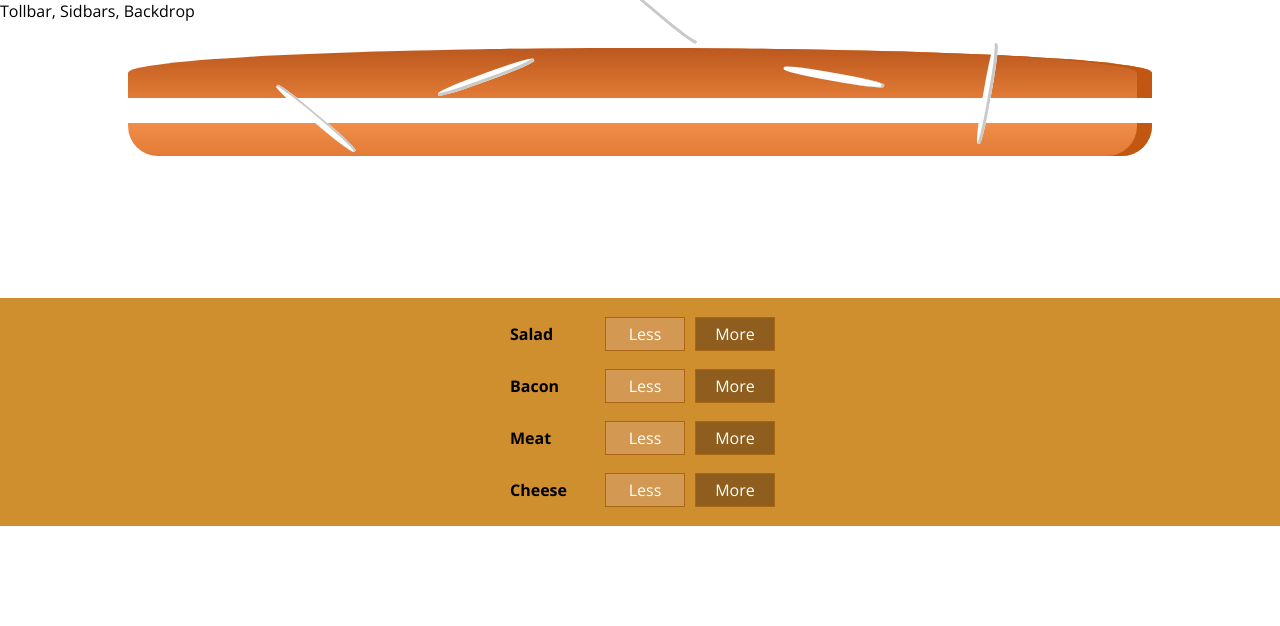
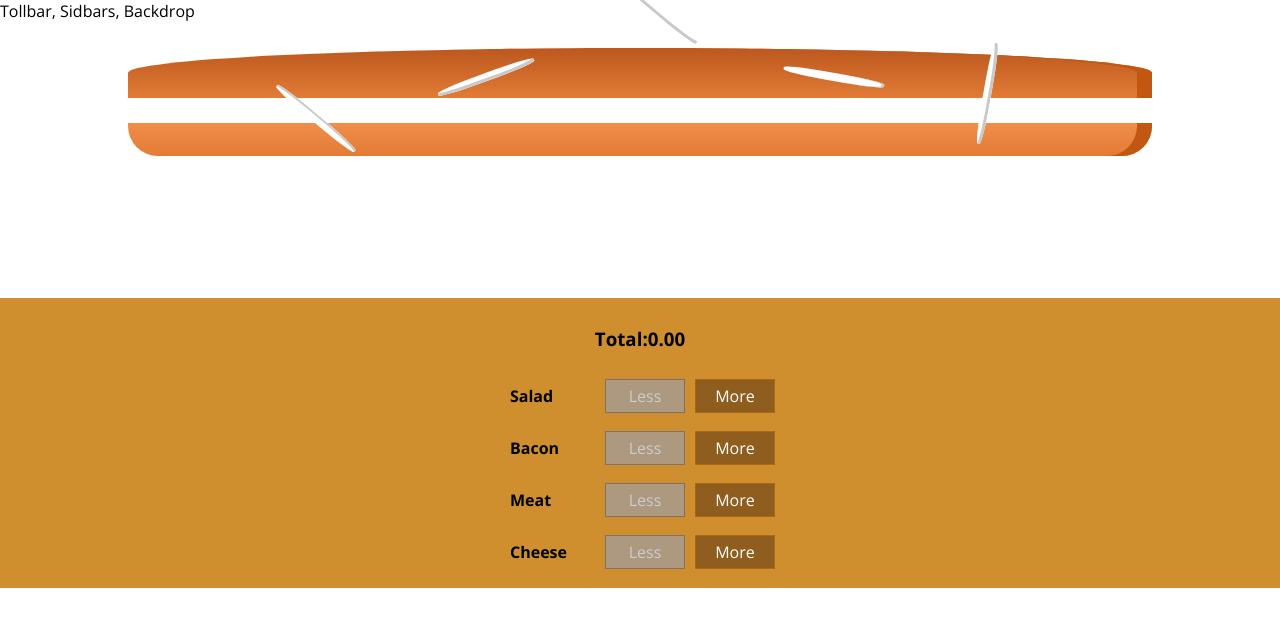
Before and after one commit to hernanimattos/burguer-react-study, a React (Create React App) app: page / in a window 1280 px wide. Shown: the top 626 px of the page. Built offline with nearby package versions, Linux system fonts and the light colour scheme.

Commit message:
ajuste no update de price

```diff
--- a/src/components/Burguer/BuildeControls/BuildControl/BuildControl.js
+++ b/src/components/Burguer/BuildeControls/BuildControl/BuildControl.js
@@ -5,7 +5,7 @@ import classes from './BuildControl.module.css'
 const buildControl = (props) => (
   <div className={classes.BuildControl}>
     <div className={classes.Label}>{props.label}</div>
-    <button className={classes.Less} onClick={ props.remove} on> Less</button>
+    <button className={classes.Less} onClick={props.remove} disabled={props.buttonState}> Less</button>
     <button className={classes.More} onClick={props.add}>More </button>
   </div>
 )
--- a/src/components/Burguer/BuildeControls/BuildControls.js
+++ b/src/components/Burguer/BuildeControls/BuildControls.js
@@ -1,8 +1,6 @@
 import React from 'react';
 import classes from './BuildControls.module.css';
 import BuildControl from './BuildControl/BuildControl';
-
-console.log(classes)
 
 const controls = [
   {
@@ -23,16 +21,22 @@ const controls = [
   }
 ];
 
-const buildControls = (props) => (
+const buildControls = (props) => {
+
+  return (
+
     <div className={classes.BuildControls}>
+      <h3>Total:<strong>{props.totalPrice.toFixed(2)}</strong></h3>
       {controls.map(ctrl => (
         <BuildControl
           key={ctrl.label}
           label={ctrl.label}
           add={() => props.addIndredient(ctrl.type)}
-        remove={()=> props.removeIngredient(ctrl.type)}/>
+          remove={() => props.removeIngredient(ctrl.type)}
+          buttonState={props.buttonState[ctrl.type]} />
       ))}
     </div>
-);
+  )
+};
 
 export default buildControls;
--- a/src/containers/BurguerBuilder/BurguerBuilder.js
+++ b/src/containers/BurguerBuilder/BurguerBuilder.js
@@ -10,42 +10,78 @@ export default class BuilderBurguer extends Component {
           bacon: 0,
           cheese: 0,
           meat: 0,
-        },
+      },
+      price: {
+        salad: 0.5,
+          bacon: 1,
+          cheese: 0.5,
+          meat: 2,
+      },
+      totalPrice: 0
     };
+  buttonState = {};
+
+  buttonManageState = () => {
+    const newStateIngredients = { ...this.state.ingredients };
+
+    for (let key in newStateIngredients){
+      newStateIngredients[key]  = newStateIngredients[key]  <= 0
+    }
+
+    this.buttonState = newStateIngredients;
+  }
+
+  priceUpdate = (type, action) => {
+    const totalPrice = this.state.totalPrice;
+    console.log(totalPrice,'ff')
+    const newValue = action ? (totalPrice + this.state.price[type]) : (totalPrice - this.state.price[type]);
+    this.setState({totalPrice: newValue})
+  }
 
   addIndredient = (type) => {
-    const newState = this.state;
-    let ingredientUpdate = newState.ingredients;
-    ingredientUpdate[type]++;
+    const { ingredients, ...restState } = this.state;
+    let ingredientUpdate = ingredients[type]++;
 
     this.setState({
       ingredients: {
-        ...newState,
-        ...ingredientUpdate
-      }
-    })
+        ...ingredientUpdate,
+        ...ingredients
+      },
+      ...restState
+    });
+    this.priceUpdate(type, true);
   };
 
-  removeIngedient = (type) => {
+  removeIngredient = (type) => {
+    if (this.state.ingredients[type] <= 0) {
+      this.priceUpdate(type, false);
+      return;
+    }
 
-    const newState = this.state;
-    let ingredientUpdate = newState.ingredients;
-    ingredientUpdate[type]--;
+    const { ingredients, ...restState } = this.state;
+    let ingredientUpdate = ingredients[type]--;
 
     this.setState({
       ingredients: {
-        ...newState,
-        ...ingredientUpdate
-      }
-    })
-
+        ...ingredientUpdate,
+        ...ingredients
+      },
+      ...restState
+    });
+    this.priceUpdate(type, false);
   }
 
   render() {
+    this.buttonManageState();
     return (
       <Aux>
-        <Burguer ingredients={this.state.ingredients} />
-        <BuilderControls addIndredient={this.addIndredient} removeIngredient={this.removeIngedient}/>
+        <Burguer
+          ingredients={this.state.ingredients} />
+        <BuilderControls
+          addIndredient={this.addIndredient}
+          removeIngredient={this.removeIngredient}
+          buttonState={this.buttonState}
+          totalPrice={this.state.totalPrice}/>
       </Aux>
     );
   }
```
Lines whose indentation alone changed are shown as unchanged.
